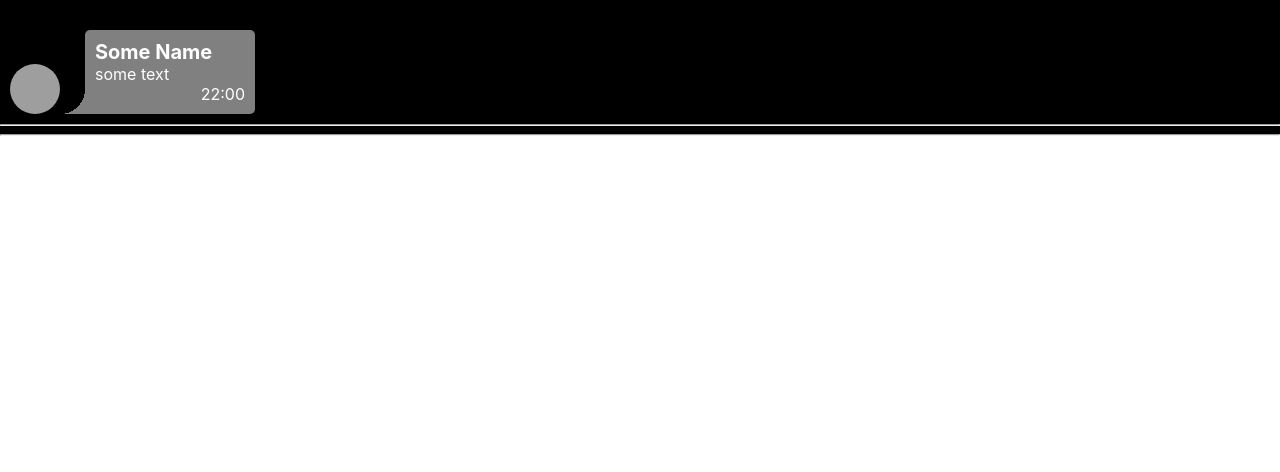
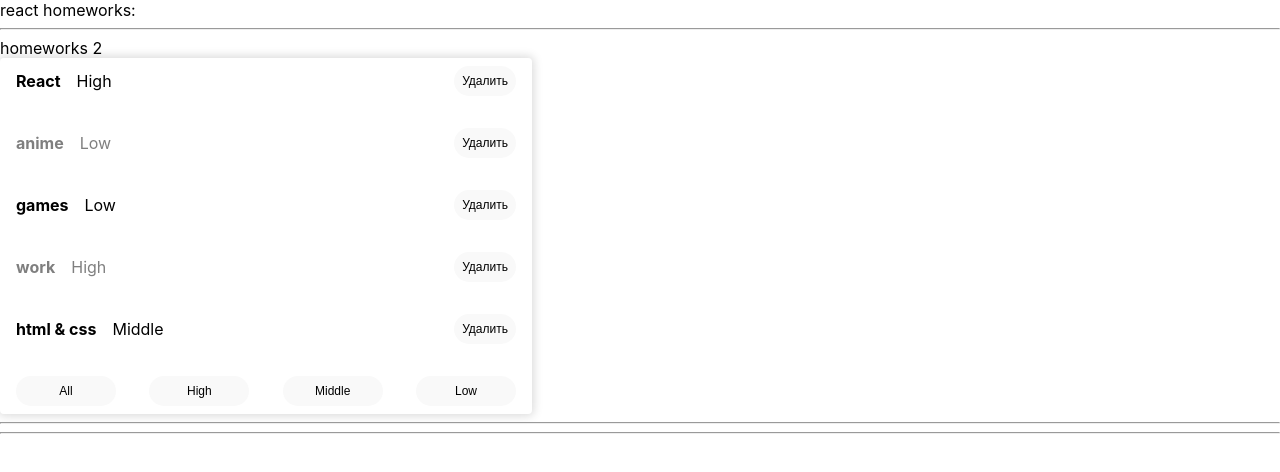
Before and after one commit to TheRebellionDreamer/ignat-homeworks, a React (Create React App) app: page / in a window 1280 px wide. Shown: the top 472 px of the page. Built offline with nearby package versions, Linux system fonts and the light colour scheme; grey boxes are pictures that could not be loaded.

Commit message:
Complete second homework

```diff
--- a/src/p1-main/m1-ui/u1-app/App.module.css
+++ b/src/p1-main/m1-ui/u1-app/App.module.css
@@ -1,3 +1,2 @@
 .App {
-  background-color:  black;
 }
--- a/src/p1-main/m1-ui/u1-app/App.tsx
+++ b/src/p1-main/m1-ui/u1-app/App.tsx
@@ -1,13 +1,14 @@
 import React from 'react';
+import HW2 from '../../../p2-homeworks/h2/HW2';
 import s from './App.module.css';
-import HW1 from '../../../p2-homeworks/h1/HW1';
+// import HW1 from '../../../p2-homeworks/h1/HW1';
 
 function App() {
   return (
     <div className={s.App}>
       <div>react homeworks:</div>
-      <HW1 />
-      {/*<HW2/>*/}
+      {/* <HW1 /> */}
+      <HW2 />
       {/*<HW3/>*/}
       {/*<HW4/>*/}
       {/*<HW5/>*/}
--- /dev/null
+++ b/src/p2-homeworks/h2/Affair.module.css
@@ -0,0 +1,41 @@
+.affair {
+  width: 100%;
+  display: flex;
+  justify-content: space-between;
+}
+
+.affair:nth-child(2n) {
+  color: #00000080
+}
+
+.text {
+  display: flex;
+  gap: 1rem;
+  align-items: center;
+}
+
+.text span:first-child {
+  font-weight: 700;
+}
+
+.text span:last-child {
+  text-transform: capitalize;
+}
+
+.affair button {
+  border-radius: 25px;
+  padding: .5rem;
+  font-size: 12px;
+  border: none;
+  cursor: pointer;
+  background: #F9F9F9;
+  transition: box-shadow .5s;
+}
+
+.affair button:hover {
+  box-shadow: 0 0 20px 1px #00000030;
+}
+
+.affair button:active {
+  background-color: #00000020;
+}
--- a/src/p2-homeworks/h2/Affair.tsx
+++ b/src/p2-homeworks/h2/Affair.tsx
@@ -1,21 +1,28 @@
-import React from 'react'
+import React from 'react';
+import { AffairType } from './HW2';
+import classes from './Affair.module.css';
 
 type AffairPropsType = {
-    // key не нужно типизировать
-    affair: any // need to fix any
-    deleteAffairCallback: any // need to fix any
+  affair: AffairType;
+  deleteAffairCallback: (_id: number) => void;
+};
+
+function Affair(props: AffairPropsType) {
+  const { affair, deleteAffairCallback } = props;
+
+  const deleteCallback = () => {
+    deleteAffairCallback(affair._id);
+  };
+
+  return (
+    <div className={classes.affair}>
+      <div className={classes.text}>
+        <span>{affair.name}</span>
+        <span>{affair.priority}</span>
+      </div>
+      <button onClick={deleteCallback}>Удалить</button>
+    </div>
+  );
 }
 
-function Affair(props: AffairPropsType) {
-    const deleteCallback = () => {}// need to fix
-
-    return (
-        <div>
-            // show some text
-
-            <button onClick={deleteCallback}>X</button>
-        </div>
-    )
-}
-
-export default Affair
+export default Affair;
--- a/src/p2-homeworks/h2/Affairs.module.css
+++ b/src/p2-homeworks/h2/Affairs.module.css
@@ -1,3 +1,34 @@
-.someClass {
+.affairs {
+  padding: .5rem 1rem;
+  display: flex;
+  flex-direction: column;
+  gap: 2rem;
+  max-width: 500px;
+  box-shadow: 0 0 10px 2px #00000025;
+  border-radius: 4px;
+}
 
+.button-container {
+  display: flex;
+  justify-content: space-between;
+  gap: .5rem;
 }
+
+.button-container button {
+  min-width: 100px;
+  border-radius: 25px;
+  padding: .5rem;
+  font-size: 12px;
+  border: none;
+  cursor: pointer;
+  background: #F9F9F9;
+  transition: box-shadow .5s;
+}
+
+.button-container button:hover {
+  box-shadow: 0 0 20px 1px #00000030;
+}
+
+.button-container button:active {
+  background-color: #00000020;
+}
--- a/src/p2-homeworks/h2/Affairs.tsx
+++ b/src/p2-homeworks/h2/Affairs.tsx
@@ -1,38 +1,45 @@
-import React from 'react'
-import Affair from './Affair'
-import {AffairType} from './HW2'
+import React from 'react';
+import Affair from './Affair';
+import { AffairType, FilterType } from './HW2';
+import classes from './Affairs.module.css';
 
-type AffairsPropsType = { // need to fix any
-    data: any
-    setFilter: any
-    deleteAffairCallback: any
-}
+type AffairsPropsType = {
+  data: AffairType[];
+  setFilter: React.Dispatch<React.SetStateAction<FilterType>>;
+  deleteAffairCallback: (_id: number) => void;
+};
 
 function Affairs(props: AffairsPropsType) {
-    const mappedAffairs = props.data.map((a: AffairType) => (
-        <Affair // should work
-            key={a._id} // кеи ОБЯЗАТЕЛЬНЫ в 99% - так что лучше их писать всегда при создании компонент в мапе
-            affair={a}
-            deleteAffairCallback={props.deleteAffairCallback}
-        />
-    ))
+  const { setFilter, deleteAffairCallback, data } = props;
 
-    const setAll = () => {} // need to fix
-    const setHigh = () => {}
-    const setMiddle = () => {}
-    const setLow = () => {}
+  const mappedAffairs = data.map((a: AffairType) => (
+    <Affair key={a._id} affair={a} deleteAffairCallback={deleteAffairCallback} />
+  ));
+
+  const setAll = () => {
+    setFilter('all');
+  };
+  const setHigh = () => {
+    setFilter('high');
+  };
+  const setMiddle = () => {
+    setFilter('middle');
+  };
+  const setLow = () => {
+    setFilter('low');
+  };
 
   return (
-        <div>
-
+    <div className={classes.affairs}>
       {mappedAffairs}
-
+      <div className={classes['button-container']}>
         <button onClick={setAll}>All</button>
         <button onClick={setHigh}>High</button>
         <button onClick={setMiddle}>Middle</button>
         <button onClick={setLow}>Low</button>
       </div>
-    )
+    </div>
+  );
 }
 
-export default Affairs
+export default Affairs;
--- a/src/p2-homeworks/h2/HW2.tsx
+++ b/src/p2-homeworks/h2/HW2.tsx
@@ -1,54 +1,56 @@
-import React, {useState} from 'react'
-import Affairs from './Affairs'
+import React, { useState } from 'react';
+import Affairs from './Affairs';
 
-// types
-export type AffairPriorityType = any // need to fix any
-export type AffairType = any // need to fix any
-export type FilterType = 'all' | AffairPriorityType
+const defaultAffairs: AffairType[] = [
+  { _id: 1, name: 'React', priority: 'high' },
+  { _id: 2, name: 'anime', priority: 'low' },
+  { _id: 3, name: 'games', priority: 'low' },
+  { _id: 4, name: 'work', priority: 'high' },
+  { _id: 5, name: 'html & css', priority: 'middle' },
+];
 
-// constants
-const defaultAffairs: any = [ // need to fix any
-    {_id: 1, name: 'React', priority: 'high'},
-    {_id: 2, name: 'anime', priority: 'low'},
-    {_id: 3, name: 'games', priority: 'low'},
-    {_id: 4, name: 'work', priority: 'high'},
-    {_id: 5, name: 'html & css', priority: 'middle'},
-]
-
-// pure helper functions
-export const filterAffairs = (affairs: any, filter: any): any => { // need to fix any
-    if (filter === 'all') return affairs
-    else return // need to fix
-}
-export const deleteAffair = (affairs: any, _id: any): any => { // need to fix any
-    return // need to fix
+export const filterAffairs = (affairs: AffairType[], filter: FilterType) => {
+  if (filter === 'all') {
+    return affairs;
   }
 
+  return affairs.filter((element) => element.priority === filter);
+};
+
+export const deleteAffair = (affairs: AffairType[], _id: number): any => {
+  return affairs.filter((element) => element._id !== _id);
+};
+
 function HW2() {
-    const [affairs, setAffairs] = useState<any>(defaultAffairs) // need to fix any
-    const [filter, setFilter] = useState<FilterType>('all')
+  const [affairs, setAffairs] = useState<AffairType[]>(defaultAffairs); // need to fix any
+  const [filter, setFilter] = useState<FilterType>('all');
 
-    const filteredAffairs = filterAffairs(affairs, filter)
-    const deleteAffairCallback = (_id: any) => setAffairs(deleteAffair(affairs, _id)) // need to fix any
+  const filteredAffairs = filterAffairs(affairs, filter);
+  const deleteAffairCallback = (_id: number) => setAffairs(deleteAffair(affairs, _id)); // need to fix any
 
   return (
     <div>
-            <hr/>
-            homeworks 2
-
-            {/*should work (должно работать)*/}
+      <hr />
+      homeworks 2{/*should work (должно работать)*/}
       <Affairs
         data={filteredAffairs}
         setFilter={setFilter}
         deleteAffairCallback={deleteAffairCallback}
       />
-
-            <hr/>
+      <hr />
       {/*для личного творчества, могу проверить*/}
       {/*<AlternativeAffairs/>*/}
-            <hr/>
+      <hr />
     </div>
-    )
+  );
 }
 
-export default HW2
+export interface AffairType {
+  _id: number;
+  name: string;
+  priority: FilterType;
+}
+export type AffairPriorityType = 'low' | 'middle' | 'high';
+export type FilterType = 'all' | AffairPriorityType;
+
+export default HW2;
```
Lines whose indentation alone changed are shown as unchanged.
